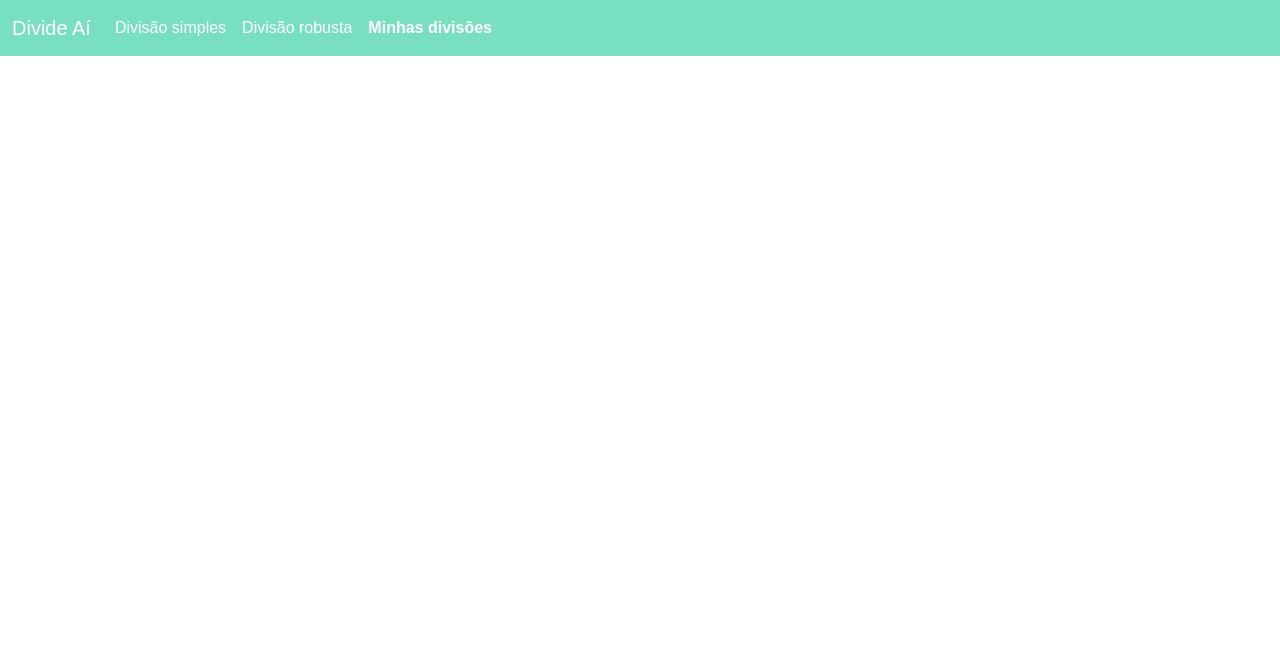
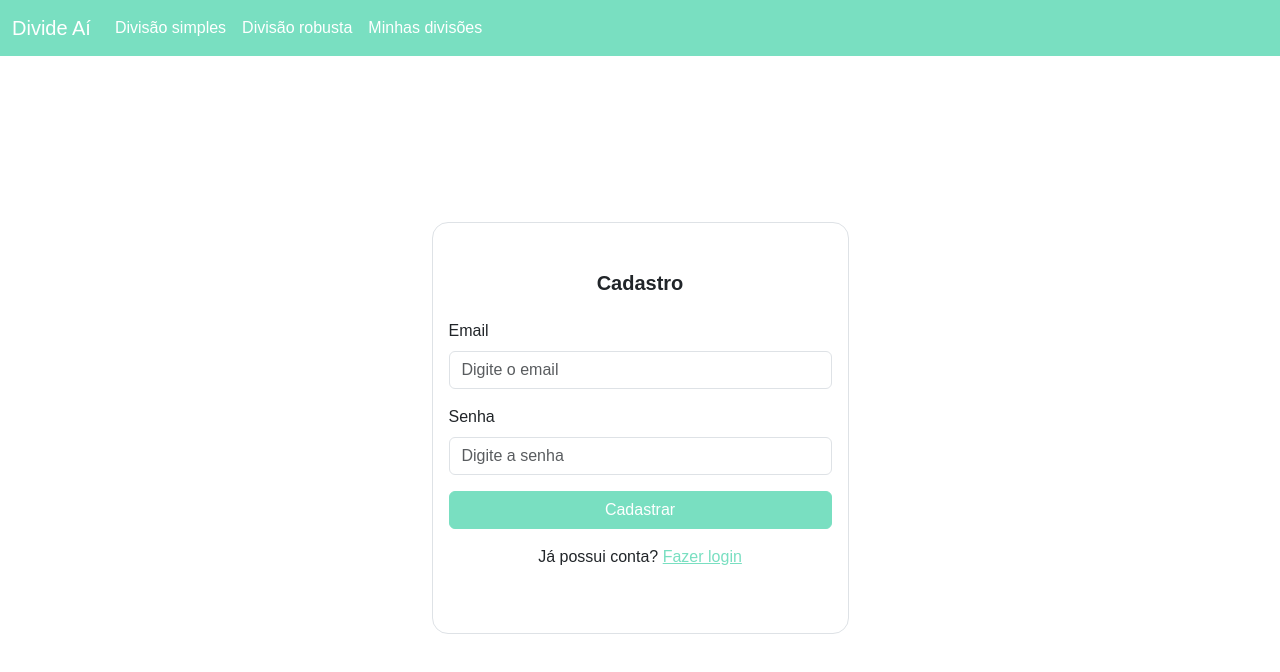
Before and after one commit to MatheusPopolin/divide-ai, a website: page pages/cadastro.html in a window 1280 px wide. Drawn offline with nearby package versions, Linux system fonts and the light colour scheme.

Commit message:
feat: enhance login and registration pages with forms and styling

```diff
--- a/assets/css/style.css
+++ b/assets/css/style.css
@@ -1,13 +1,37 @@
 :root {
     --bs-primary: #79DFC1;
-    --bs-primary-rgb: 121, 223, 193;
+    --bs-primary-rgb:  121, 223, 193;
+    --bs-primary-hover: #20C997;
     --bs-body-font-family: "Poppins", sans-serif;
 }
 
-.nav-link {
-  color: var(--bs-white) !important;
+.navbar {
+    --bs-navbar-light-color: #fff;
 }
 
-.nav-link.active {
-  font-weight: bold;
+.navbar-nav {
+    --bs-nav-link-color: #fff;
 }
+
+.btn-primary {
+    --bs-btn-bg: var(--bs-primary);
+    --bs-btn-border-color: var(--bs-primary);
+    --bs-btn-hover-bg: var(--bs-primary-hover);
+    --bs-btn-hover-border-color: var(--bs-primary-hover);
+}
+
+@media (min-width: 768px) {
+    .divideai-section {
+        height: 100%;
+        display: flex;
+        justify-content: center;
+        align-items: center;
+    }
+
+    .divideai-section-form {
+        width: 417px;
+        border: 1px solid;
+        border-radius: 16px;
+        border-color: var(--bs-gray-300);
+    }
+}
--- a/pages/cadastro.html
+++ b/pages/cadastro.html
@@ -3,7 +3,7 @@
   <head>
     <meta charset="utf-8">
     <meta name="viewport" content="width=device-width, initial-scale=1">
-    <title>DivideAí</title>
+    <title>DivideAí - Cadastro</title>
     <link
         href="https://cdn.jsdelivr.net/npm/bootstrap@5.3.8/dist/css/bootstrap.min.css"
         rel="stylesheet"
@@ -12,7 +12,7 @@
     >
     <link rel="stylesheet" href="/assets/css/style.css">
   </head>
-  <body>
+  <body class="d-flex flex-column vh-100">
     <header>
       <nav class="navbar navbar-expand-lg bg-primary">
         <div class="container-fluid">
@@ -29,13 +29,30 @@
                 <a class="nav-link" href="/pages/divisao_robusta.html">Divisão robusta</a>
               </li>
               <li class="nav-item">
-                <a class="nav-link active" href="/pages/minhas_divisoes.html">Minhas divisões</a>
+                <a class="nav-link" href="/pages/minhas_divisoes.html">Minhas divisões</a>
               </li>
             </ul>
           </div>
         </div>
       </nav>
     </header>
+
+    <section class="divideai-section">
+      <form class="d-flex flex-column gap-3 py-5 px-3 divideai-section-form">
+        <h1 class="text-center fw-semibold fs-5">Cadastro</h1>
+        <div>
+          <label for="email" class="form-label">Email</label>
+          <input required type="email" class="form-control" id="email" placeholder="Digite o email">
+        </div>
+        <div>
+          <label for="email" class="form-label">Senha</label>
+          <input required type="password" class="form-control" id="password" placeholder="Digite a senha">
+        </div>
+        <button type="submit" class="btn btn-primary">Cadastrar</button>
+        <p class="text-center">Já possui conta? <a href="/index.html" class="text-primary">Fazer login</a></p>
+      </form>
+    </section>
+
 
     <script
         src="https://cdn.jsdelivr.net/npm/@popperjs/core@2.11.8/dist/umd/popper.min.js"
```
Also changed, not shown: index.html (+17 -2 lines).
